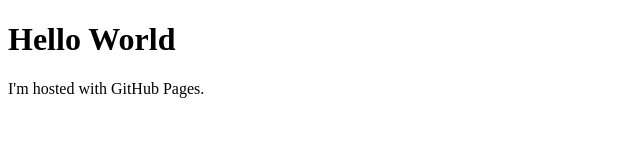
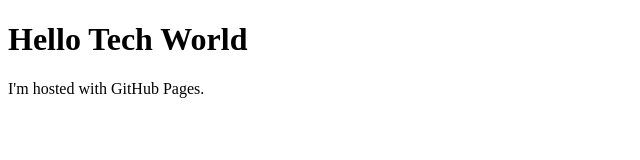
Before and after one commit to sweetjones95/sweetjones95.github.io, a plain HTML site: page index.html in a window 1280 px wide. Shown: the whole page, without its empty margins (0-640 px from the left). Drawn offline with Linux system fonts and the light colour scheme.

Commit message:
Minor Update
Minor update

```diff
--- a/index.html
+++ b/index.html
@@ -1,7 +1,7 @@
 <!DOCTYPE html>
 <html>
 <body>
-<h1>Hello World</h1>
+<h1>Hello Tech World</h1>
 <p>I'm hosted with GitHub Pages.</p>
 </body>
 </html>
```
